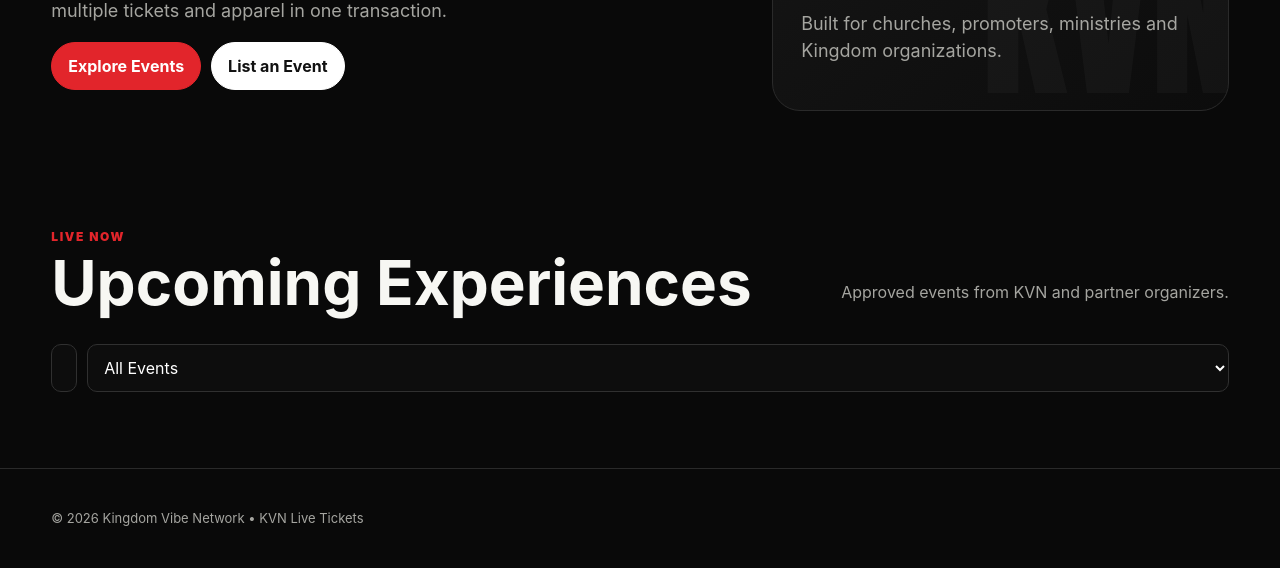
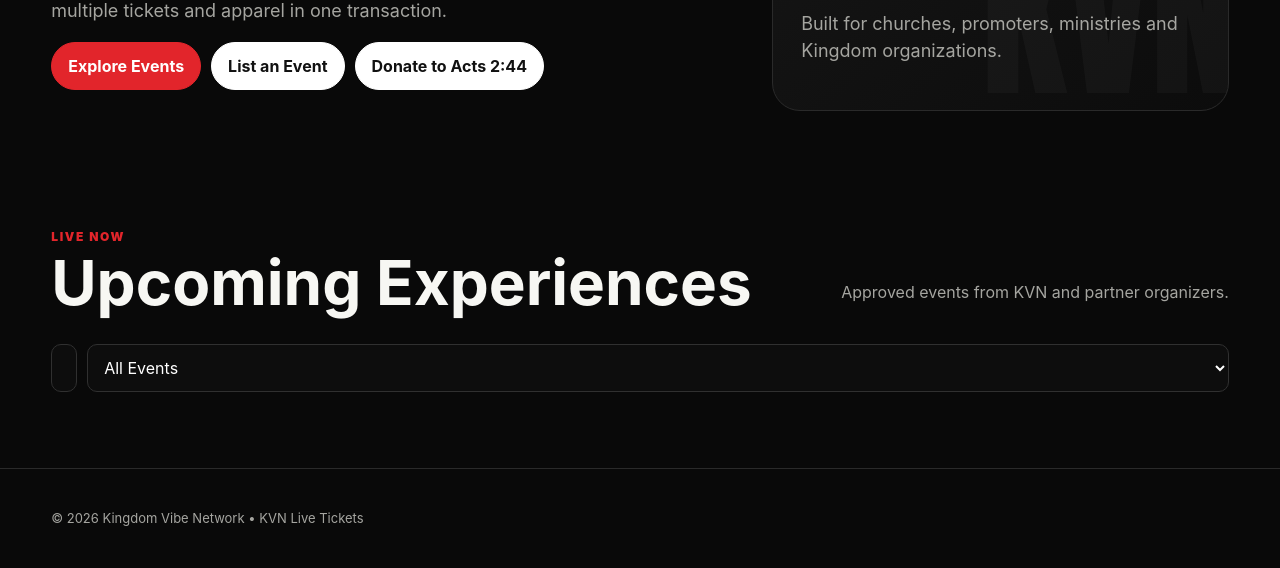
Before and after one commit to fjohnson21/kvn-live-tickets, a website: page public/index.html in a window 1280 px wide. Shown: the part 459-1027 px from the top of the page. Drawn offline with Linux system fonts and the light colour scheme.

Commit message:
Add Acts 2:44 donation CTA

```diff
--- a/public/index.html
+++ b/public/index.html
@@ -1,5 +1,5 @@
 <!doctype html><html><head><meta charset="utf-8"><meta name="viewport" content="width=device-width,initial-scale=1"><title>KVN Live Tickets</title><link rel="stylesheet" href="/styles.css"></head><body>
 <header class="nav"><a class="brand" href="/"><span class="brand-mark">KV</span><span>KVN LIVE TICKETS</span></a><nav><a href="#events">Events</a><a href="/submit.html">List Your Event</a><a href="/dashboard.html" class="pill">Organizer Dashboard</a></nav></header>
-<main><div class="shell"><section class="hero"><div><span class="kicker">KINGDOM VIBE NETWORK</span><h1>Tickets.<br><span>Connected.</span></h1><p id="marketTagline">Discover live experiences from Kingdom Vibe and trusted organizers. Buy multiple tickets and apparel in one transaction.</p><div class="hero-actions"><a class="btn primary" href="#events">Explore Events</a><a class="btn secondary" href="/submit.html">List an Event</a></div></div><div class="hero-card"><span class="badge">PLATFORM FOR THE KINGDOM</span><strong>One place for events, tickets, merch & community.</strong><p>Built for churches, promoters, ministries and Kingdom organizations.</p></div></section>
+<main><div class="shell"><section class="hero"><div><span class="kicker">KINGDOM VIBE NETWORK</span><h1>Tickets.<br><span>Connected.</span></h1><p id="marketTagline">Discover live experiences from Kingdom Vibe and trusted organizers. Buy multiple tickets and apparel in one transaction.</p><div class="hero-actions"><a class="btn primary" href="#events">Explore Events</a><a class="btn secondary" href="/submit.html">List an Event</a><a class="btn secondary" href="/donate.html">Donate to Acts 2:44</a></div></div><div class="hero-card"><span class="badge">PLATFORM FOR THE KINGDOM</span><strong>One place for events, tickets, merch & community.</strong><p>Built for churches, promoters, ministries and Kingdom organizations.</p></div></section>
 <section class="section" id="events"><div class="section-head"><div><span class="kicker">LIVE NOW</span><h2>Upcoming Experiences</h2></div><p class="muted">Approved events from KVN and partner organizers.</p></div><div class="market-search"><input id="search" placeholder="Search events, city or organization"><select id="filter"><option value="all">All Events</option><option value="featured">Featured</option></select></div><div id="eventGrid" class="grid"></div></section></div></main>
 <footer class="footer">© 2026 Kingdom Vibe Network • KVN Live Tickets</footer><script src="/meta-pixel.js"></script><noscript><img height="1" width="1" style="display:none" src="https://www.facebook.com/tr?id=2155532292513260&ev=PageView&noscript=1" alt=""></noscript><script src="/app.js"></script></body></html>
```
